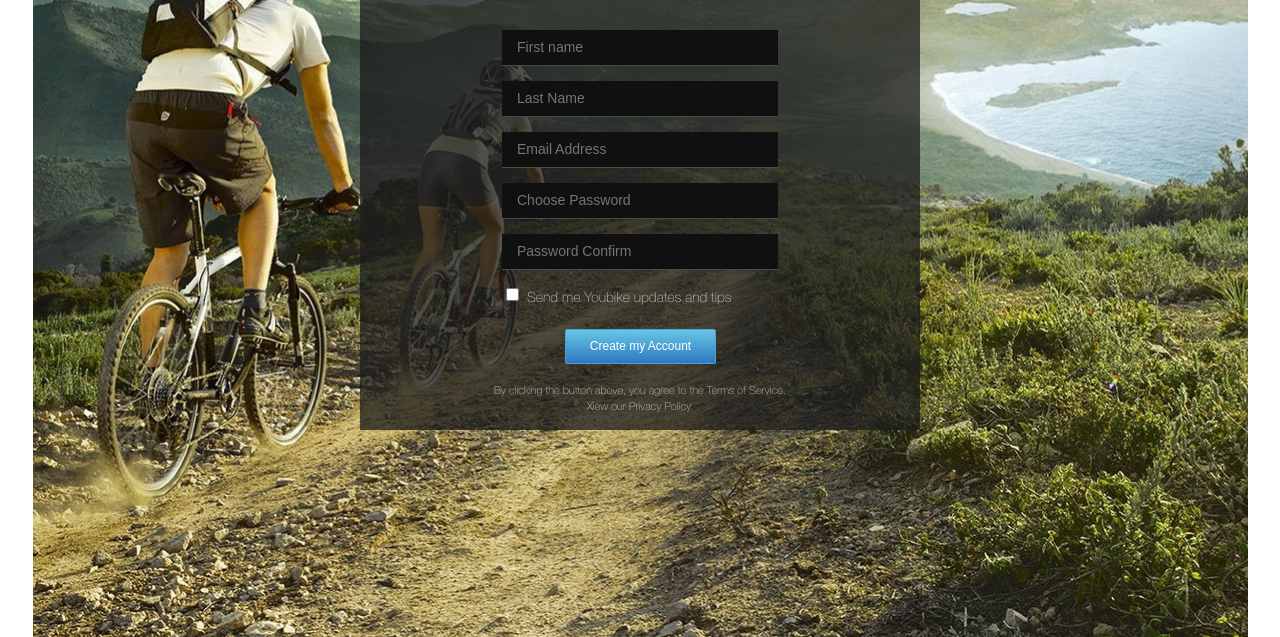
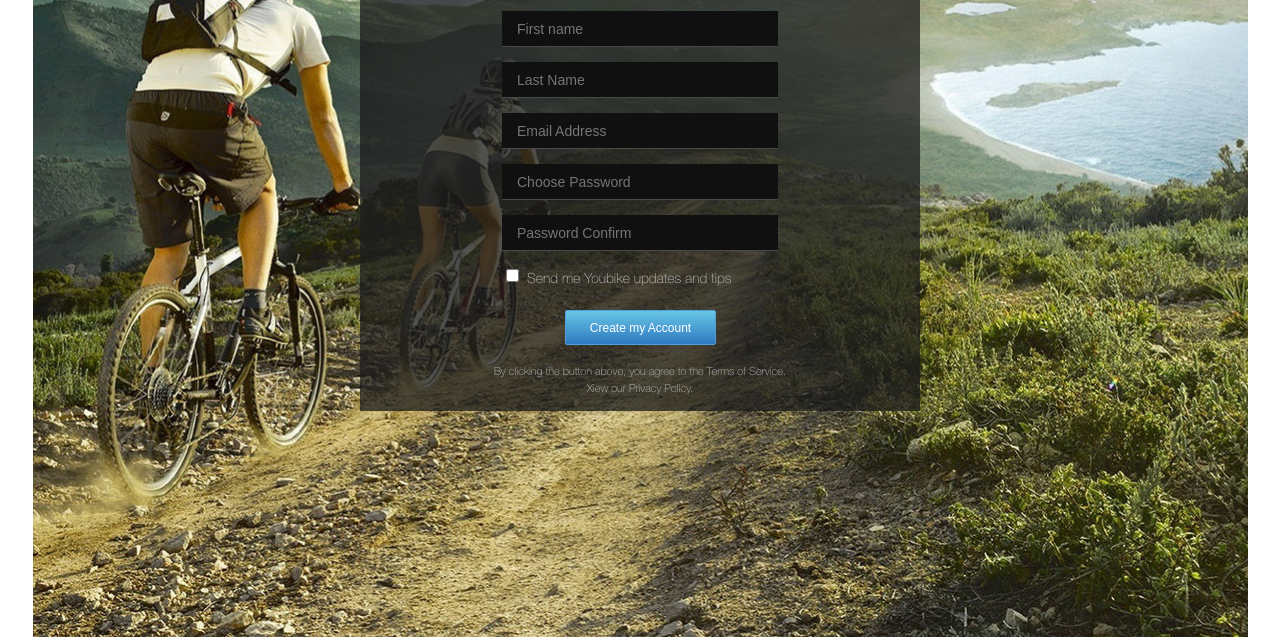
Before and after one commit to ksahipuk/Homework5_form, a plain HTML site: page index.html in a window 1280 px wide. Shown: the part 428-1065 px from the top of the page. Drawn offline with Linux system fonts and the light colour scheme; files whose address does not match are found by name.

Commit message:
form position fix

```diff
--- a/css/style.css
+++ b/css/style.css
@@ -25,6 +25,7 @@
 }
 
 body {
+    position: relative;
     background-color: white;
     font-family: 'Helvetica Neue Regular', Tahoma, sans-serif;
     font-size: 14px;
@@ -127,7 +128,6 @@ body {
 .main-content {
     width: 1215px;
     height: 1029px;
-    position: relative;
     background-image: url('../img/bg-img.jpg');
     -webkit-background-size: cover;
     background-size: cover;
@@ -137,10 +137,11 @@ body {
     width: 560px;
     height: 614px;
     position: absolute;
-    top: 50%;
-    left: 50%;
-    margin-top: -307px;
-    margin-left: -280px;
+    left: 0;
+    right: 0;
+    top: 0;
+    bottom: 0;
+    margin: auto;
 }
 
 .form-header {
```
